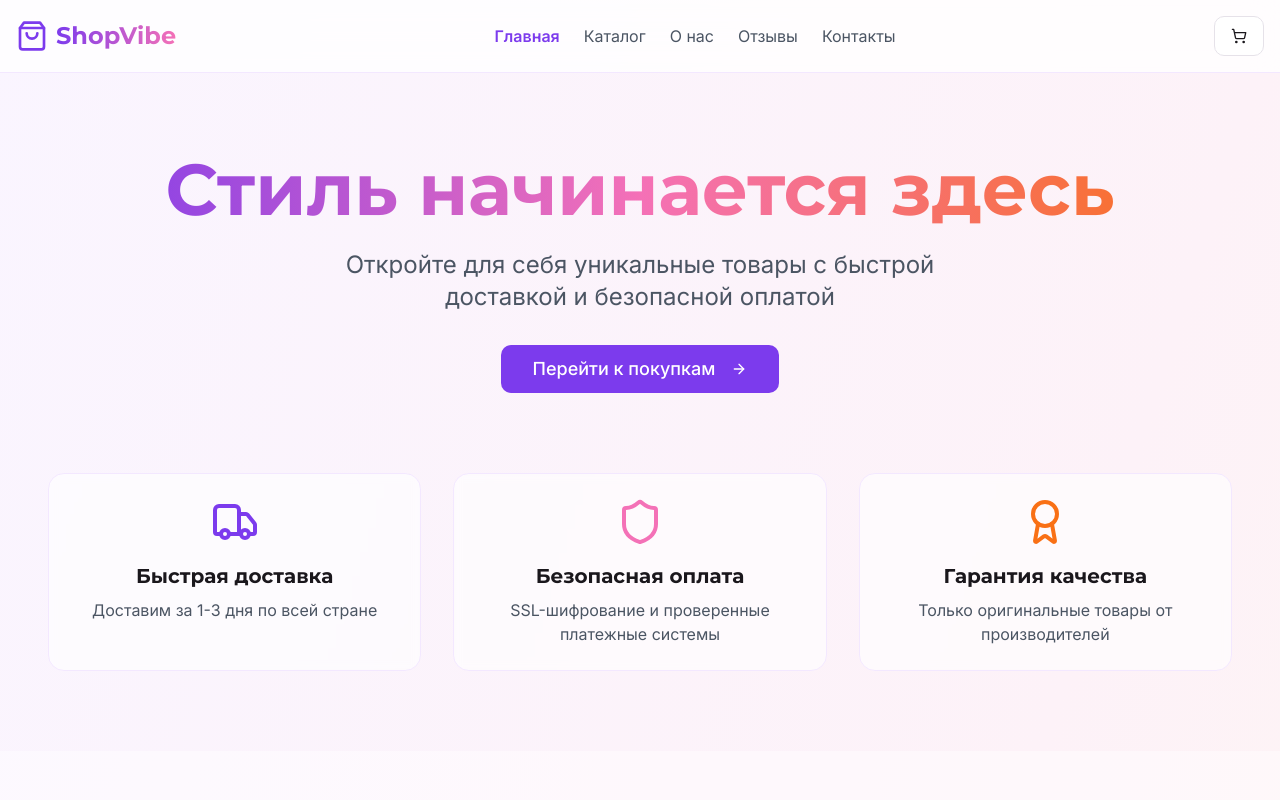
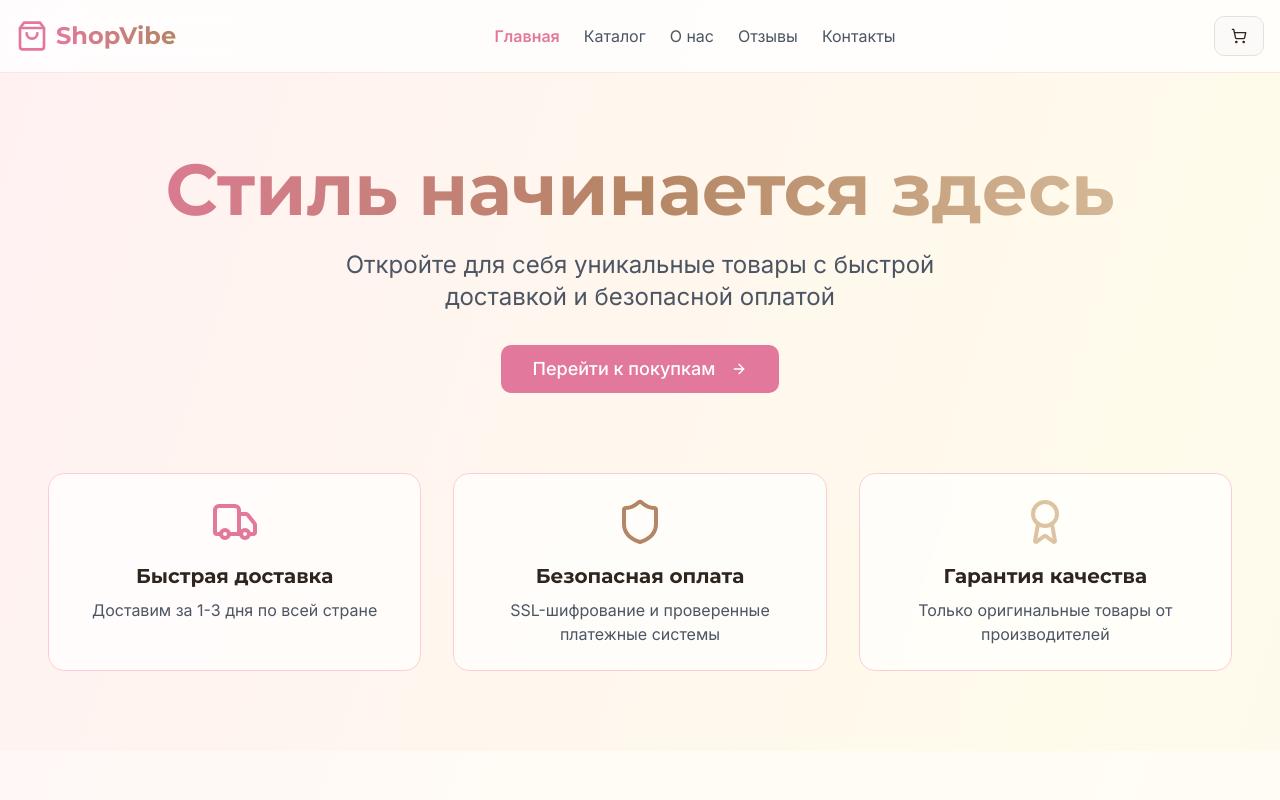
Before and after one commit to pr-poehali-dev/hello-project-15, a React (Vite) app: page / in a window 1280 px wide. Shown: the top 800 px of the page. Built offline with nearby package versions, Linux system fonts and the light colour scheme.

Commit message:
Переделка палитры: розовый и коричневый

```diff
--- a/src/index.css
+++ b/src/index.css
@@ -6,33 +6,33 @@
 
 @layer base {
   :root {
-    --background: 0 0% 100%;
-    --foreground: 270 10% 10%;
+    --background: 30 25% 98%;
+    --foreground: 25 20% 15%;
 
     --card: 0 0% 100%;
-    --card-foreground: 270 10% 10%;
+    --card-foreground: 25 20% 15%;
 
     --popover: 0 0% 100%;
-    --popover-foreground: 270 10% 10%;
+    --popover-foreground: 25 20% 15%;
 
-    --primary: 262 83% 58%;
+    --primary: 340 65% 68%;
     --primary-foreground: 0 0% 100%;
 
-    --secondary: 328 86% 70%;
+    --secondary: 25 35% 55%;
     --secondary-foreground: 0 0% 100%;
 
-    --muted: 270 20% 96%;
-    --muted-foreground: 270 10% 45%;
+    --muted: 30 30% 94%;
+    --muted-foreground: 25 15% 45%;
 
-    --accent: 24 95% 53%;
-    --accent-foreground: 0 0% 100%;
+    --accent: 35 45% 75%;
+    --accent-foreground: 25 20% 15%;
 
     --destructive: 0 84.2% 60.2%;
     --destructive-foreground: 0 0% 100%;
 
-    --border: 270 15% 90%;
-    --input: 270 15% 90%;
-    --ring: 262 83% 58%;
+    --border: 30 20% 88%;
+    --input: 30 20% 88%;
+    --ring: 340 65% 68%;
 
     --radius: 0.75rem;
 
--- a/src/pages/Index.tsx
+++ b/src/pages/Index.tsx
@@ -153,8 +153,8 @@ export default function Index() {
   };
 
   return (
-    <div className="min-h-screen bg-gradient-to-br from-purple-50 via-pink-50 to-orange-50">
-      <nav className="sticky top-0 z-50 bg-white/80 backdrop-blur-lg border-b border-purple-100">
+    <div className="min-h-screen bg-gradient-to-br from-rose-50 via-amber-50 to-stone-100">
+      <nav className="sticky top-0 z-50 bg-white/80 backdrop-blur-lg border-b border-rose-100">
         <div className="container mx-auto px-4 py-4">
           <div className="flex items-center justify-between">
             <div className="flex items-center gap-2">
@@ -310,17 +310,17 @@ export default function Index() {
           </div>
 
           <div className="grid grid-cols-1 md:grid-cols-3 gap-8 mt-20">
-            <div className="p-6 rounded-2xl bg-white/60 backdrop-blur-sm border border-purple-100 hover:shadow-lg transition-shadow">
+            <div className="p-6 rounded-2xl bg-white/70 backdrop-blur-sm border border-rose-200 hover:shadow-lg transition-shadow">
               <Icon name="Truck" className="mx-auto text-primary mb-4" size={48} />
               <h3 className="text-xl font-bold mb-2">Быстрая доставка</h3>
               <p className="text-gray-600">Доставим за 1-3 дня по всей стране</p>
             </div>
-            <div className="p-6 rounded-2xl bg-white/60 backdrop-blur-sm border border-purple-100 hover:shadow-lg transition-shadow">
+            <div className="p-6 rounded-2xl bg-white/70 backdrop-blur-sm border border-rose-200 hover:shadow-lg transition-shadow">
               <Icon name="Shield" className="mx-auto text-secondary mb-4" size={48} />
               <h3 className="text-xl font-bold mb-2">Безопасная оплата</h3>
               <p className="text-gray-600">SSL-шифрование и проверенные платежные системы</p>
             </div>
-            <div className="p-6 rounded-2xl bg-white/60 backdrop-blur-sm border border-purple-100 hover:shadow-lg transition-shadow">
+            <div className="p-6 rounded-2xl bg-white/70 backdrop-blur-sm border border-rose-200 hover:shadow-lg transition-shadow">
               <Icon name="Award" className="mx-auto text-accent mb-4" size={48} />
               <h3 className="text-xl font-bold mb-2">Гарантия качества</h3>
               <p className="text-gray-600">Только оригинальные товары от производителей</p>
@@ -376,7 +376,7 @@ export default function Index() {
       <section id="about" className="py-20 px-4">
         <div className="container mx-auto max-w-4xl">
           <h2 className="text-4xl md:text-5xl font-bold text-center mb-12">О нас</h2>
-          <div className="bg-white/60 backdrop-blur-sm rounded-3xl p-8 md:p-12 border border-purple-100">
+          <div className="bg-white/70 backdrop-blur-sm rounded-3xl p-8 md:p-12 border border-rose-200">
             <p className="text-lg text-gray-700 mb-6">
               ShopVibe — это современный интернет-магазин, где каждый найдет что-то особенное. Мы тщательно
               отбираем товары, чтобы предложить вам только лучшее.
@@ -442,7 +442,7 @@ export default function Index() {
       <section id="contacts" className="py-20 px-4">
         <div className="container mx-auto max-w-4xl">
           <h2 className="text-4xl md:text-5xl font-bold text-center mb-12">Контакты</h2>
-          <div className="bg-white/60 backdrop-blur-sm rounded-3xl p-8 md:p-12 border border-purple-100">
+          <div className="bg-white/70 backdrop-blur-sm rounded-3xl p-8 md:p-12 border border-rose-200">
             <div className="grid grid-cols-1 md:grid-cols-2 gap-8">
               <div>
                 <div className="flex items-start gap-4 mb-6">
@@ -488,7 +488,7 @@ export default function Index() {
         </div>
       </section>
 
-      <footer className="bg-gradient-to-r from-primary via-secondary to-accent text-white py-8">
+      <footer className="bg-gradient-to-r from-rose-400 via-stone-500 to-amber-300 text-white py-8">
         <div className="container mx-auto px-4 text-center">
           <p className="text-lg font-semibold">© 2024 ShopVibe. Все права защищены.</p>
           <p className="text-sm mt-2 opacity-90">Безопасные покупки с любовью ❤️</p>
```
